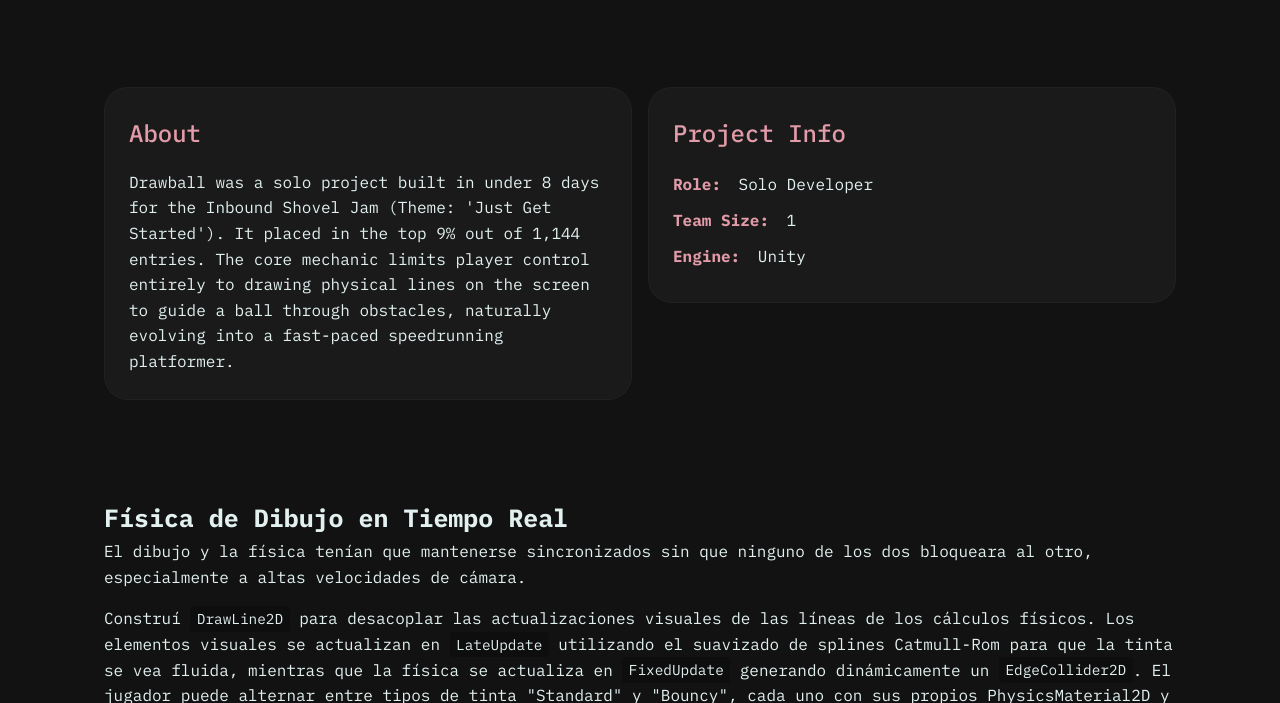
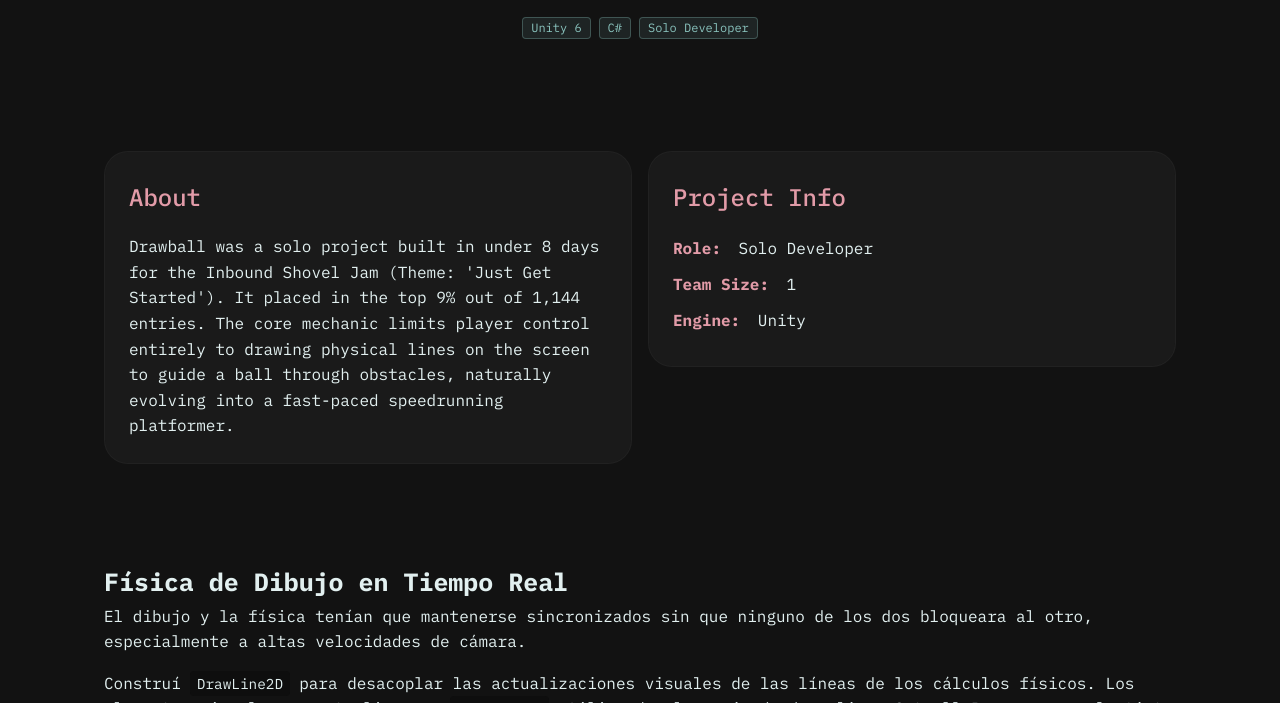
Before and after one commit to Zum0DePapaya/portfolio-cms, an Eleventy site: page src/projects/drawball.md in a window 1280 px wide. Shown: the part 1026-1729 px from the top of the page. Built offline with nearby package versions, Linux system fonts and the light colour scheme; Eleventy itself is replaced by a stand-in of ours; files that its build step writes are made by us from their sources.

Commit message:
Render title strings as separated chip tags inside individual project pages

```diff
--- a/src/_includes/layouts/project.njk
+++ b/src/_includes/layouts/project.njk
@@ -15,9 +15,30 @@ layout: layouts/base.njk
       <img src="{{ thumbnail | url }}" alt="{{ title }} thumbnail" class="hero-image">
     {% endif %}
   </div>
-  <h2 class="lang-en">{{ title }}</h2>
+  {% set titleParts = title.split(' - ') %}
+  <div class="project-header-info lang-en" style="margin-top: 1.5rem; text-align: center;">
+    <h2 class="project-title-main" style="margin-bottom: 0.75rem;">{{ titleParts[0] }}</h2>
+    {% if titleParts.length > 1 %}
+    <div class="project-tags" style="justify-content: center;">
+        {% for i in range(1, titleParts.length) %}
+            <span class="project-tag">{{ titleParts[i] }}</span>
+        {% endfor %}
+    </div>
+    {% endif %}
+  </div>
+
   {% if title_es %}
-  <h2 class="lang-es">{{ title_es }}</h2>
+  {% set titlePartsEs = title_es.split(' - ') %}
+  <div class="project-header-info lang-es" style="margin-top: 1.5rem; text-align: center;">
+    <h2 class="project-title-main" style="margin-bottom: 0.75rem;">{{ titlePartsEs[0] }}</h2>
+    {% if titlePartsEs.length > 1 %}
+    <div class="project-tags" style="justify-content: center;">
+        {% for i in range(1, titlePartsEs.length) %}
+            <span class="project-tag">{{ titlePartsEs[i] }}</span>
+        {% endfor %}
+    </div>
+    {% endif %}
+  </div>
   {% endif %}
 </div>
 
```
